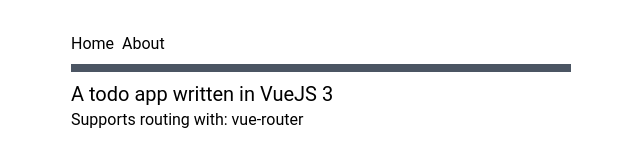
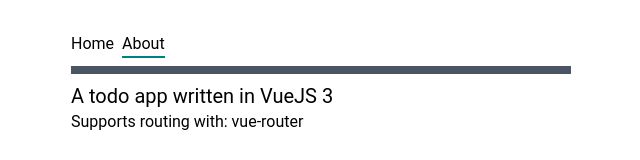
Before and after one commit to prakhar-pal/todo-app-vue3, a Vue app: page /about in a window 1280 px wide. Shown: the top 160 px of the page, without its empty margins (319-959 px from the left). Built offline with nearby package versions, Linux system fonts and the light colour scheme.

Commit message:
feat: highlight active link in nav bar

```diff
--- a/src/components/NavBar.vue
+++ b/src/components/NavBar.vue
@@ -1,13 +1,25 @@
 <template>
     <nav>
         <ul class="flex">
-            <li v-for="(link, index) in navLinks" :class="index != 0 ? 'mx-2': ''" class="nav-link">
+            <li
+                v-for="(link, index) in navLinks"
+                :class="getClassForLinkItem(link, index)"
+                class="nav-link">
                 <router-link :to="link.path">{{ link.title}}</router-link>
             </li>
         </ul>
         <hr class="border-t-8 border-gray-600"/>
     </nav>
 </template>
+
+<style scoped>
+    li.nav-link {
+        border-bottom: 2px solid transparent;
+    }
+    li.active {
+        border-bottom-color: teal;
+    }
+</style>
 
 <script>
     let navLinks = [
@@ -24,8 +36,18 @@
         data() {
             return { navLinks };
         },
-        updated() {
-            console.log(this.$router);
+        computed: {
+            currentPath() {
+                return this.$route.path;
+            }
+        },
+        methods: {
+            getClassForLinkItem(link, index){
+                let cls = '';
+                if(index != 0) cls+= ' mx-2';
+                if(link.path == this.currentPath) cls+= ' active';
+                return cls;
+            }
         }
     }
 </script>
```
